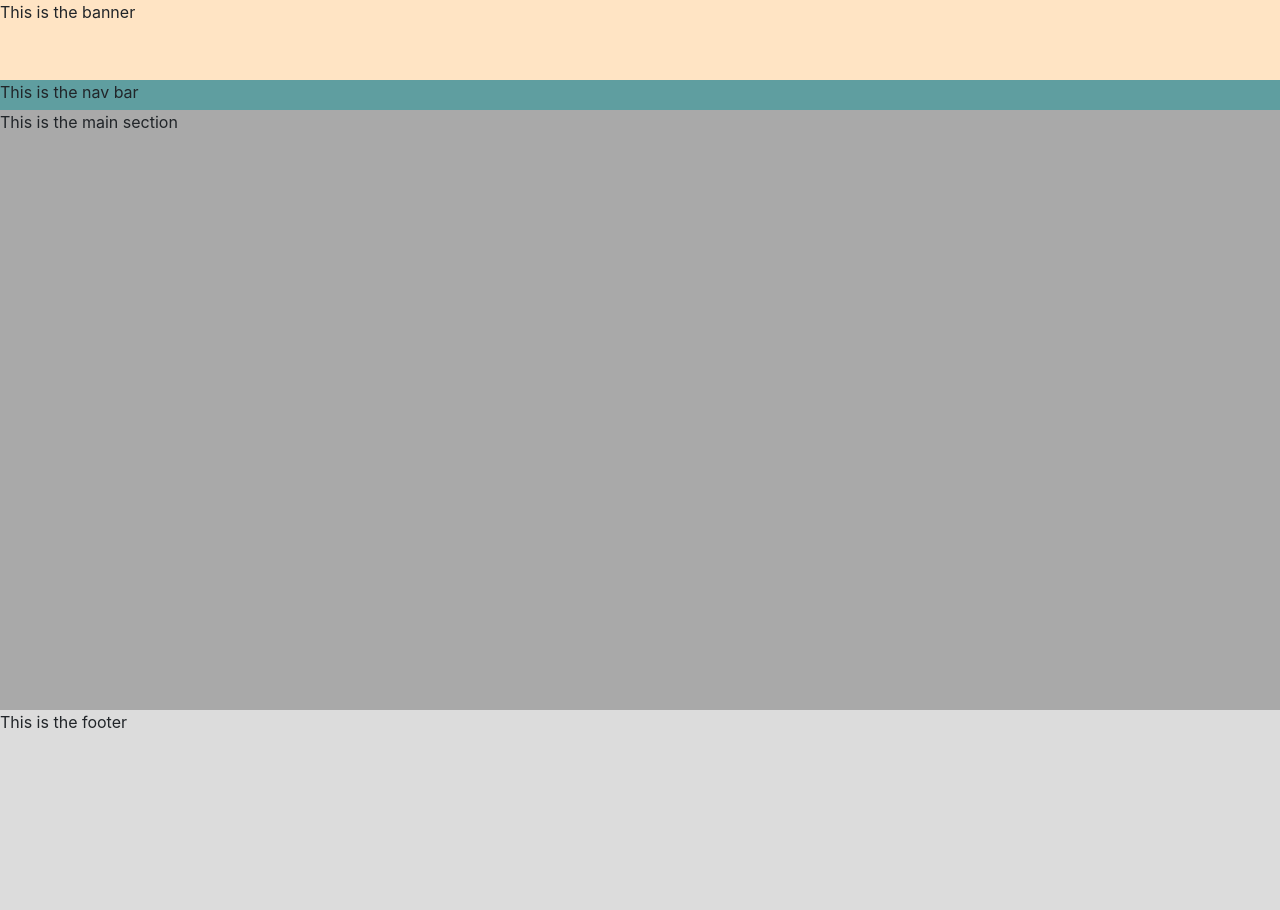
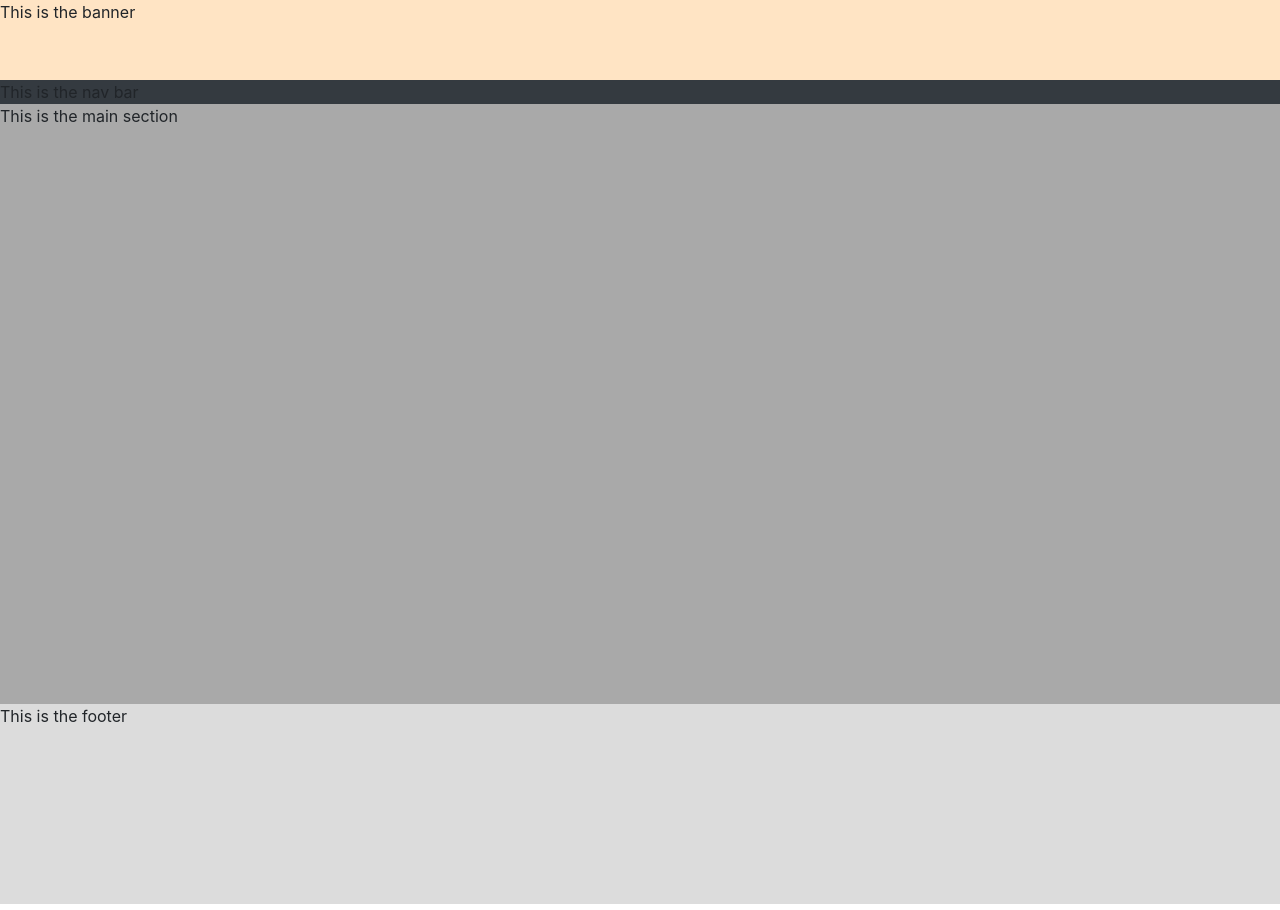
Before and after one commit to tuxcomputers/tux_com_au, a plain HTML site: page index.html in a window 1280 px wide. Drawn offline with nearby package versions, Linux system fonts and the light colour scheme.

Commit message:
Bav bar colours

```diff
--- a/styles/styles.css
+++ b/styles/styles.css
@@ -6,8 +6,8 @@
 
 nav
 {
-    height: 30px;
-    background-color: cadetblue;
+    /* height: 30px; */
+    background-color: #343a40;
 }
 
 main
```
